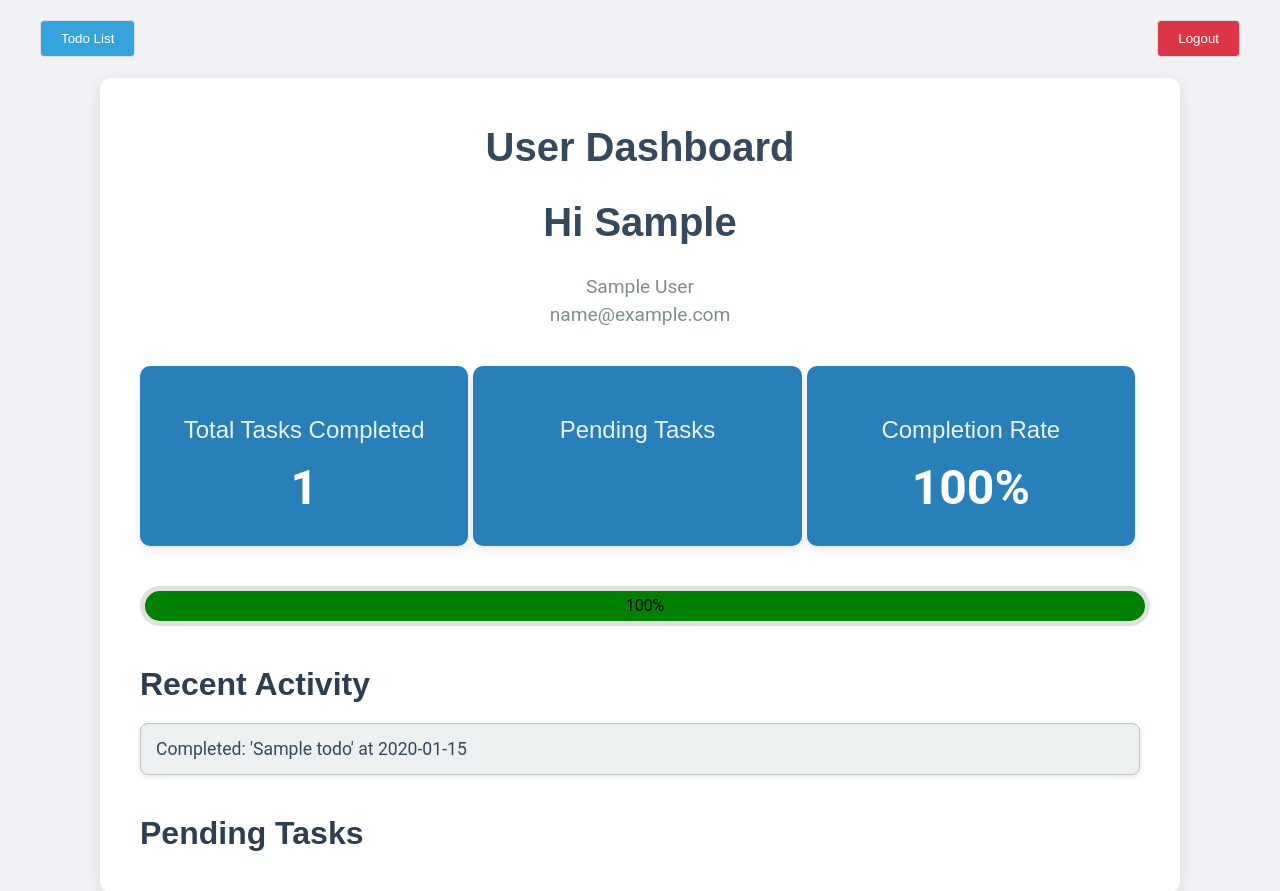
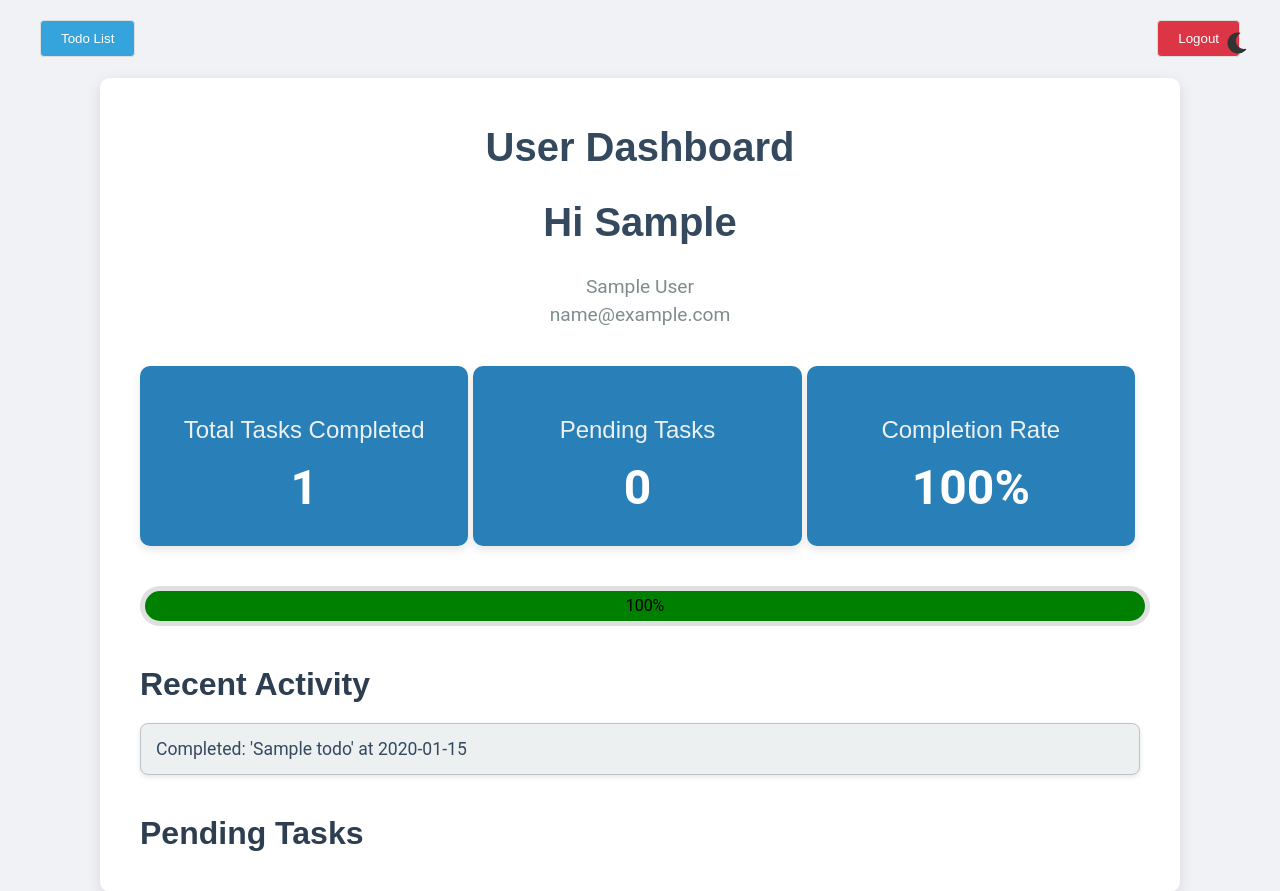
Before and after one commit to RO-HIT17/Flask_TODO_V3, a Flask app: page /dashboard/1 in a window 1280 px wide. Shown: the top 891 px of the page. Run offline with Flask 3, Linux system fonts and the light colour scheme; tables that the repository leaves empty hold one stand-in row (values such as "Sample post").

Commit message:
error in dark mode icons

```diff
--- a/static/dashboard.css
+++ b/static/dashboard.css
@@ -150,6 +150,36 @@ button.todo {
     border-radius: 4px;
     cursor: pointer;
 }
+/* Icon button styling */
+.icon-button {
+    background: none;
+    border: none;
+    font-size: 2em;
+    cursor: pointer;
+    color: inherit;
+}
+     /* Icon button styling */
+     .icon-button {
+        background: none;
+        border: none;
+        cursor: pointer;
+        outline: none;
+        padding: 10px;
+        font-size: 24px;
+    }
+
+    /* Styling the icon color */
+
+    /* When in dark mode, change the sun icon color to white */
+    body.dark-theme .icon-button i.fa-sun {
+        color: #FFFFFF; /* White sun icon in dark mode */
+    }
+/* Center the icon toggle */
+.theme-toggle {
+    position: fixed;
+    top: 20px;
+    right: 20px;
+}
 .progress-bar-container {
     width: 100%;
     background-color: #e0e0e0;
--- a/templates/dashboard.html
+++ b/templates/dashboard.html
@@ -4,6 +4,7 @@
     <meta charset="UTF-8">
     <meta name="viewport" content="width=device-width, initial-scale=1.0">
     <title>User Dashboard - To-Do List</title>
+    <link rel="stylesheet" href="https://cdnjs.cloudflare.com/ajax/libs/font-awesome/6.0.0-beta3/css/all.min.css">
     <link id="light-theme" rel="stylesheet" href="{{ url_for('static', filename='dashboard.css') }}">
     <link id="dark-theme" rel="stylesheet" href="{{ url_for('static', filename='dark-dash.css') }}" disabled>
 </head>
@@ -13,6 +14,11 @@
         <a href="{{ url_for('main') }}"><button class="logout">Logout</button></a>
     </div>
     <br><br>
+    <div class="theme-toggle">
+        <button id="themeToggleBtn" class="icon-button">
+            <i id="themeIcon" class="fas fa-moon"></i>
+        </button>
+    </div>
     <div class="dashboard-container">
         <div class="user-info">
             <h1>User Dashboard</h1>
@@ -28,7 +34,7 @@
             </div>
             <div class="stat-item">
                 <h2>Pending Tasks</h2>
-                <p id="pending-tasks">{{len_com}}</p> <!-- Fixed variable name -->
+                <p id="pending-tasks">{{len-com}}</p>
             </div>
             <div class="stat-item">
                 <h2>Completion Rate</h2>
@@ -62,9 +68,12 @@
     <!-- Theme Toggle Button -->
     <button id="theme-toggle" class="toggle-theme">Switch to Dark Theme</button>
 
+
+
     <script>
         document.addEventListener('DOMContentLoaded', function() {
-            const themeToggleButton = document.getElementById('theme-toggle');
+            const themeToggleButton = document.getElementById('themeToggleBtn');
+            const themeIcon = document.getElementById('themeIcon');
             const lightThemeLink = document.getElementById('light-theme');
             const darkThemeLink = document.getElementById('dark-theme');
 
@@ -72,7 +81,8 @@
             if (localStorage.getItem('theme') === 'dark') {
                 darkThemeLink.removeAttribute('disabled');
                 lightThemeLink.setAttribute('disabled', 'disabled');
-                themeToggleButton.textContent = 'Switch to Light Theme';
+                themeIcon.classList.remove('fa-sun');
+                themeIcon.classList.add('fa-moon');
             }
 
             themeToggleButton.addEventListener('click', function() {
@@ -81,13 +91,15 @@
                     darkThemeLink.removeAttribute('disabled');
                     lightThemeLink.setAttribute('disabled', 'disabled');
                     localStorage.setItem('theme', 'dark');
-                    themeToggleButton.textContent = 'Switch to Light Theme';
+                    themeIcon.classList.remove('fa-sun');
+                    themeIcon.classList.add('fa-moon'); // Switch icon to moon for dark mode
                 } else {
                     // Switch to light theme
                     lightThemeLink.removeAttribute('disabled');
                     darkThemeLink.setAttribute('disabled', 'disabled');
                     localStorage.setItem('theme', 'light');
-                    themeToggleButton.textContent = 'Switch to Dark Theme';
+                    themeIcon.classList.remove('fa-moon');
+                    themeIcon.classList.add('fa-sun'); // Switch icon to sun for light mode
                 }
             });
 
```
